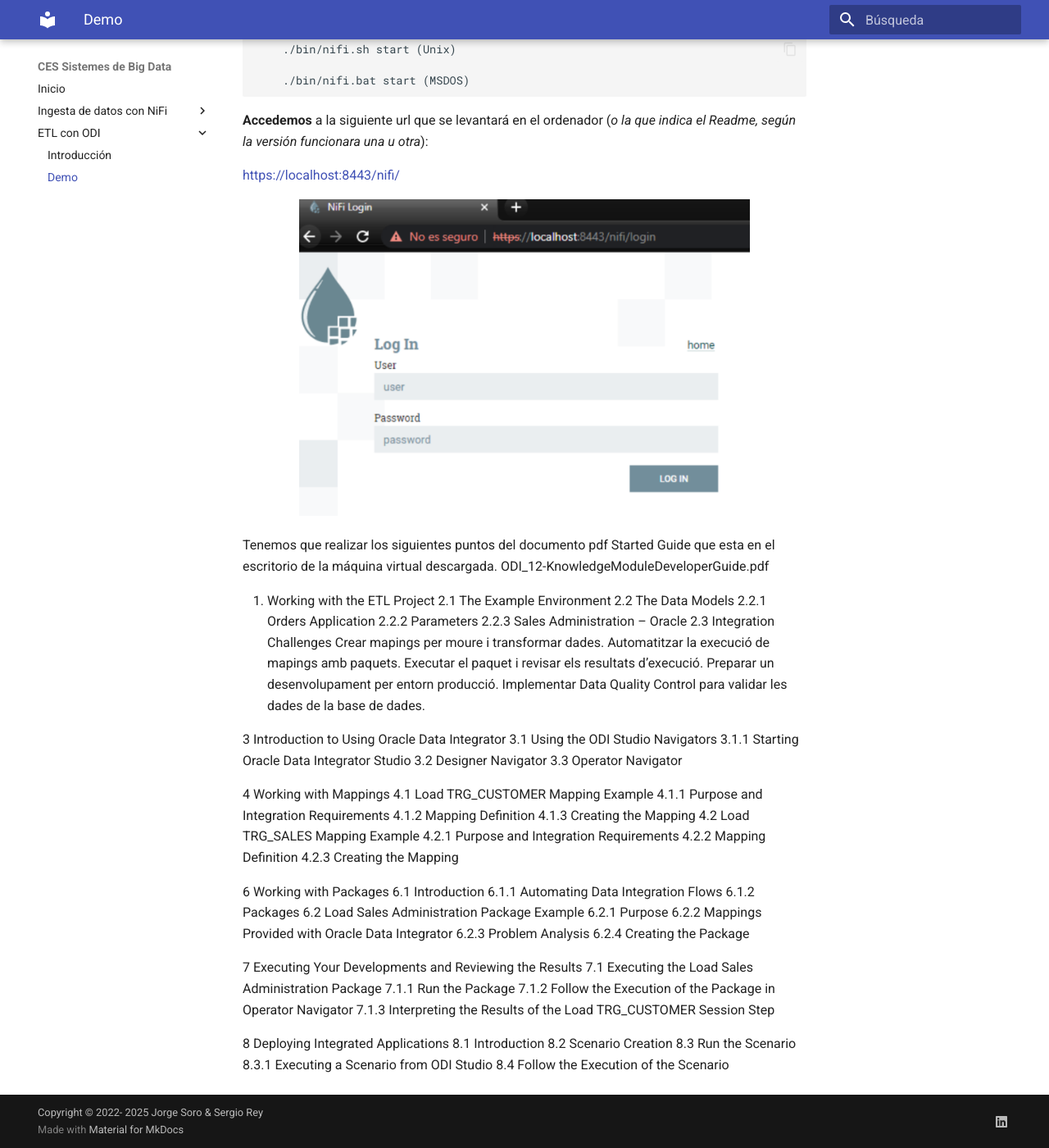
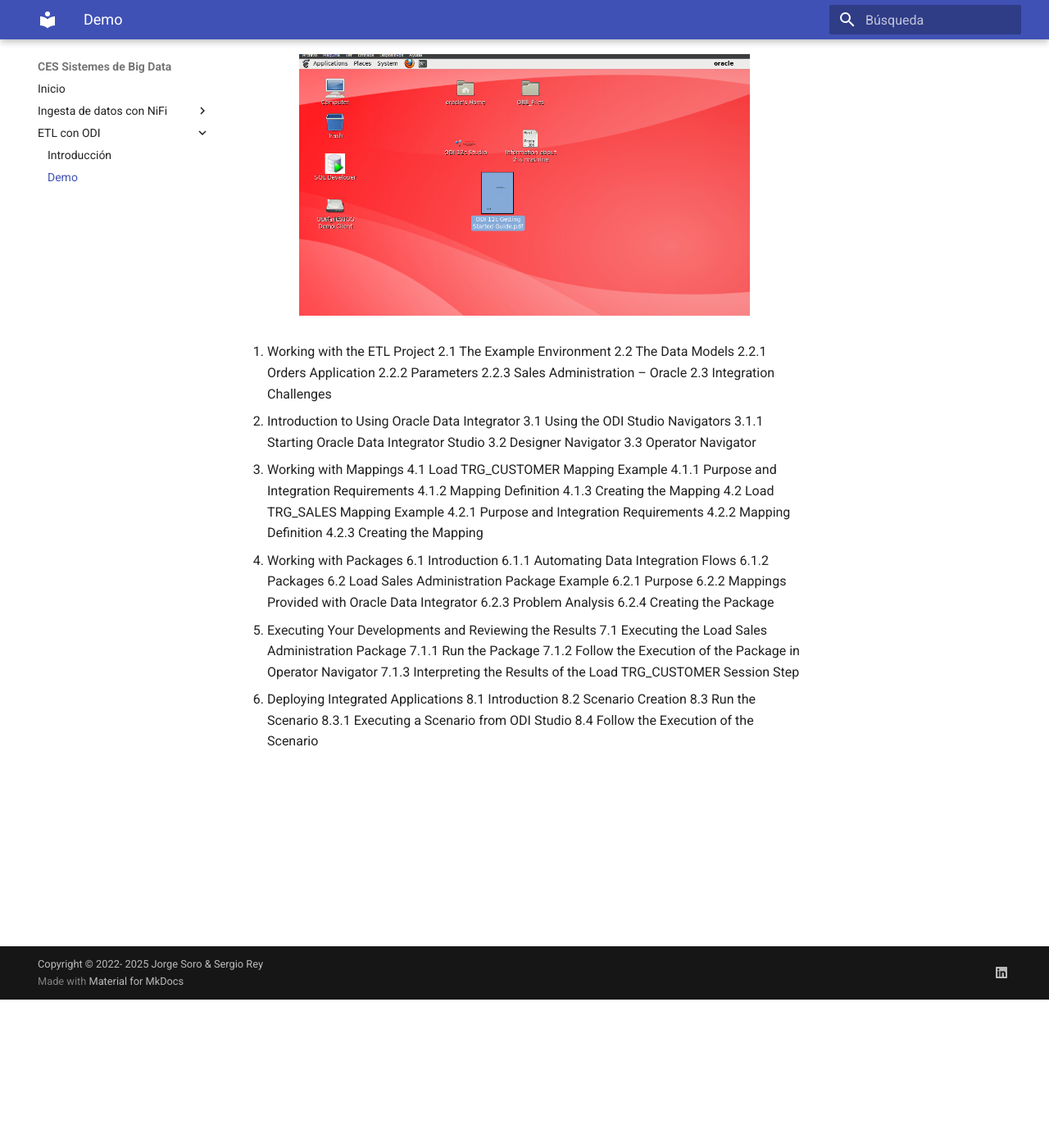
Before and after one commit to jorsodom/bigdata-sb, an MkDocs documentation site: the page built from docs/odi/odiDemo.md, in a window 1280 px wide and 1400 px high, scrolled down 181 px. Shown: the whole window at 82% size. Built offline with MkDocs 1.6.1 and Material for MkDocs 9.7.7, drawn with Linux system fonts in a browser that asks for light colours.

```diff
--- a/docs/odi/odiDemo.md
+++ b/docs/odi/odiDemo.md
@@ -1,73 +1,55 @@
 # ODI DEMO
 
-**Iniciamos** NiFi. Ejecutamos:
-
-        ./bin/nifi.sh start (Unix)
-
-        ./bin/nifi.bat start (MSDOS)
-
-**Accedemos** a la siguiente url que se levantará en el ordenador (*o la que indica el
-Readme, según la versión funcionara una u otra*):
-
-[https://localhost:8443/nifi/](https://localhost:8443/nifi/)
-
+Tenemos que realizar los siguientes puntos del documento pdf Started Guide que esta en el escritorio de la máquina virtual descargada.
+*ODI_12-KnowledgeModuleDeveloperGuide.pdf*
 <div align="center">
-<img src="../../img/NiFiP1.1.png" alt="Practica 1"
+<img src="../../img/odiGuideDemo.png" alt="ODI"
 width="80%" />
 </div>
 
-Tenemos que realizar los siguientes puntos del documento pdf Started Guide que esta en el escritorio de la máquina virtual descargada.
-ODI_12-KnowledgeModuleDeveloperGuide.pdf
+2.      Working with the ETL Project
+                2.1 The Example Environment
+                2.2 The Data Models
+                        2.2.1 Orders Application
+                        2.2.2 Parameters
+                        2.2.3 Sales Administration – Oracle
+                2.3 Integration Challenges
 
-2. Working with the ETL Project
-2.1 The Example Environment
-2.2 The Data Models
-2.2.1 Orders Application
-2.2.2 Parameters
-2.2.3 Sales Administration – Oracle
-2.3 Integration Challenges
-Crear mapings per moure i transformar dades.
-Automatitzar la execució de mapings amb paquets.
-Executar el paquet i revisar els resultats d’execució.
-Preparar un desenvolupament per entorn producció.
-Implementar Data Quality Control para validar les dades de la base de dades.
+3.      Introduction to Using Oracle Data Integrator
+                3.1 Using the ODI Studio Navigators
+                        3.1.1 Starting Oracle Data Integrator Studio
+                3.2 Designer Navigator
+                3.3 Operator Navigator
 
-3 Introduction to Using Oracle Data Integrator
-3.1 Using the ODI Studio Navigators
-3.1.1 Starting Oracle Data Integrator Studio
-3.2 Designer Navigator
-3.3 Operator Navigator
+4.      Working with Mappings
+                4.1 Load TRG_CUSTOMER Mapping Example
+                        4.1.1 Purpose and Integration Requirements
+                        4.1.2 Mapping Definition
+                        4.1.3 Creating the Mapping
+                4.2 Load TRG_SALES Mapping Example
+                        4.2.1 Purpose and Integration Requirements
+                        4.2.2 Mapping Definition
+                        4.2.3 Creating the Mapping
 
-4 Working with Mappings
-4.1 Load TRG_CUSTOMER Mapping Example
-4.1.1 Purpose and Integration Requirements
-4.1.2 Mapping Definition
-4.1.3 Creating the Mapping
-4.2 Load TRG_SALES Mapping Example
-4.2.1 Purpose and Integration Requirements
-4.2.2 Mapping Definition
-4.2.3 Creating the Mapping
+6.      Working with Packages
+                6.1 Introduction
+                        6.1.1 Automating Data Integration Flows
+                        6.1.2 Packages
+                6.2 Load Sales Administration Package Example
+                        6.2.1 Purpose
+                        6.2.2 Mappings Provided with Oracle Data Integrator
+                        6.2.3 Problem Analysis
+                        6.2.4 Creating the Package
 
+7.      Executing Your Developments and Reviewing the Results
+                7.1 Executing the Load Sales Administration Package
+                        7.1.1 Run the Package
+                        7.1.2 Follow the Execution of the Package in Operator Navigator
+                        7.1.3 Interpreting the Results of the Load TRG_CUSTOMER Session Step
 
-6 Working with Packages
-6.1 Introduction
-6.1.1 Automating Data Integration Flows
-6.1.2 Packages
-6.2 Load Sales Administration Package Example
-6.2.1 Purpose
-6.2.2 Mappings Provided with Oracle Data Integrator
-6.2.3 Problem Analysis
-6.2.4 Creating the Package
-
-7 Executing Your Developments and Reviewing the Results
-7.1 Executing the Load Sales Administration Package
-7.1.1 Run the Package
-7.1.2 Follow the Execution of the Package in Operator Navigator
-7.1.3 Interpreting the Results of the Load TRG_CUSTOMER Session Step
-
-8 Deploying Integrated Applications
-8.1 Introduction
-8.2 Scenario Creation
-8.3 Run the Scenario
-8.3.1 Executing a Scenario from ODI Studio
-8.4 Follow the Execution of the Scenario
+8.      Deploying Integrated Applications
+                8.1 Introduction
+                8.2 Scenario Creation
+                8.3 Run the Scenario
+                        8.3.1 Executing a Scenario from ODI Studio
+                8.4 Follow the Execution of the Scenario
```
Also changed, not shown: docs/img/odiGuideDemo.png (added).
